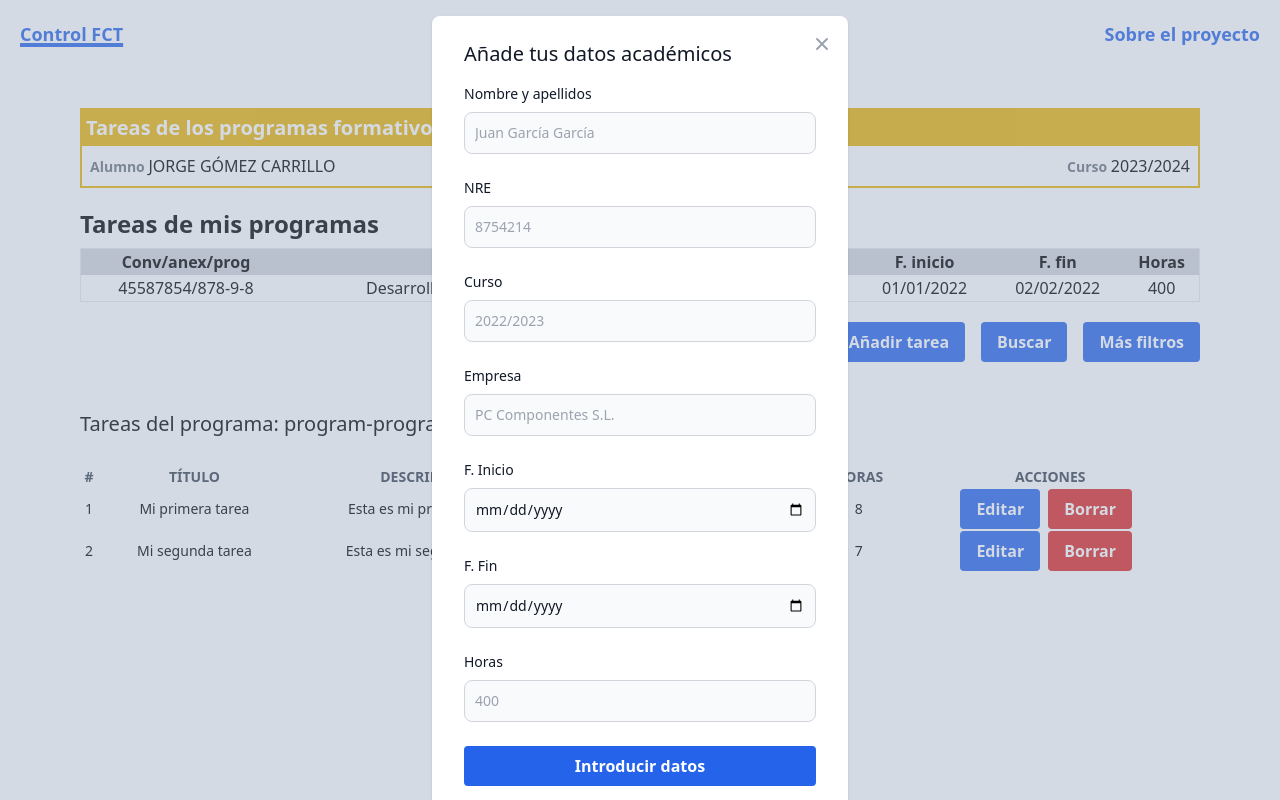
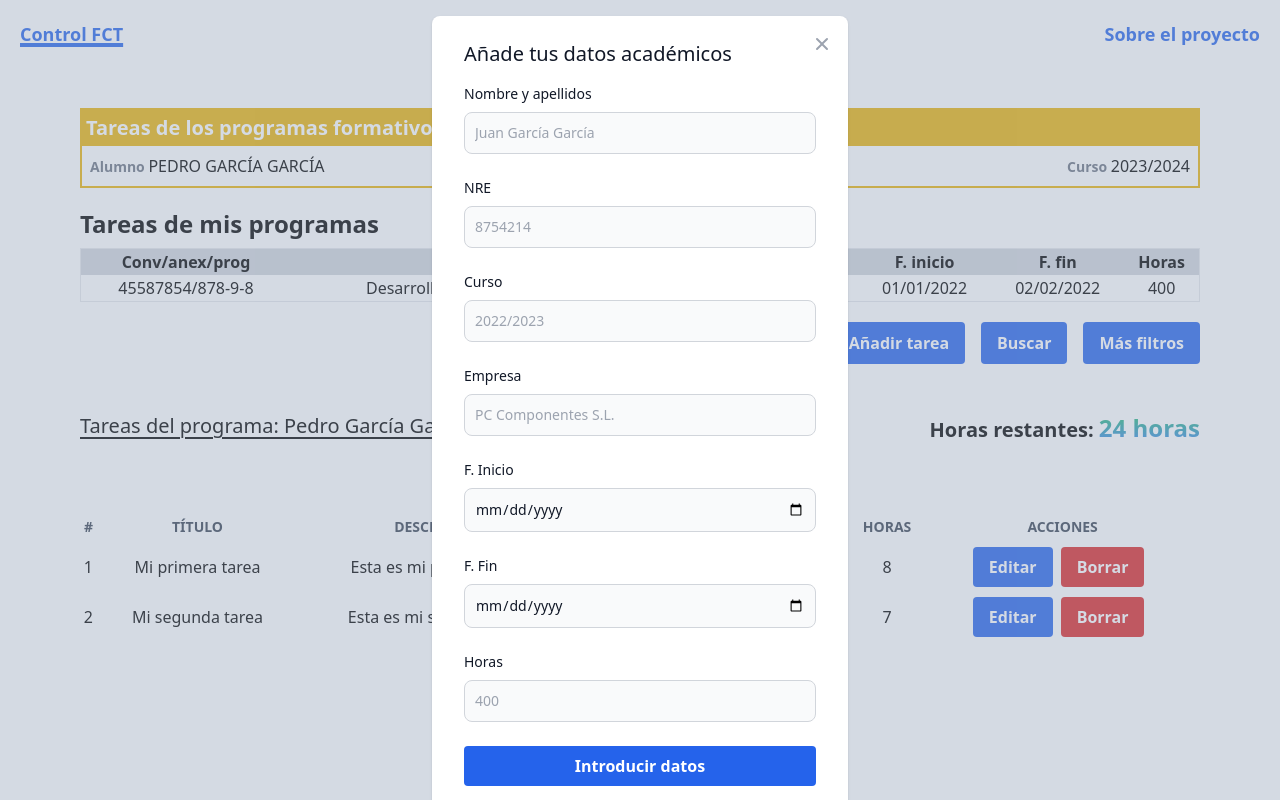
Before and after one commit to jgcarrillo/fct-control-vuejs, a Vue app: page / in a window 1280 px wide. Both pictures are taken after a click on the button "Añadir datos". Built offline with nearby package versions, Linux system fonts and the light colour scheme.

Commit message:
feat: add Vue Tooltip and hours count

```diff
--- a/package.json
+++ b/package.json
@@ -7,6 +7,7 @@
     "preview": "vite preview --port 4173"
   },
   "dependencies": {
+    "floating-vue": "^2.0.0-beta.20",
     "uuid": "^9.0.0",
     "vue": "^3.2.40",
     "vue-router": "^4.1.5",
--- a/src/components/tasks/TaskData.vue
+++ b/src/components/tasks/TaskData.vue
@@ -1,9 +1,18 @@
 <template>
   <div class="flex flex-col mb-5 mt-7">
-    <h2 class="text-xl">Tareas del programa: {{ program }}</h2>
+    <div class="flex text-center flex-col md:flex-row justify-between">
+      <h2 class="text-xl underline underline-offset-4">Tareas del programa: {{ program }}</h2>
+      <h2 class="text-xl font-bold mt-1 md:m-0">
+        Horas restantes:
+        <span
+          class="text-center text-2xl md:text-2xl mt-12 font-bold text-transparent bg-gradient-to-t bg-clip-text from-blue-500 to-green-500"
+          >24 horas</span
+        >
+      </h2>
+    </div>
 
-    <table v-if="hasTasks" class="text-center mt-7 overflow-x-auto w-full text-sm">
-      <thead class="text-gray-700 uppercase">
+    <table v-if="hasTasks" class="text-center mt-16 overflow-x-auto w-full border-separate border-spacing-y-2">
+      <thead class="text-gray-700 uppercase text-sm">
         <tr>
           <th>#</th>
           <th>Título</th>
--- a/src/components/tasks/TaskFilters.vue
+++ b/src/components/tasks/TaskFilters.vue
@@ -1,6 +1,12 @@
 <template>
   <div class="flex flex-row justify-end space-x-4 mb-5">
-    <base-button class="base-button" id="data" @click="handleOpen('data', $event)">Añadir datos</base-button>
+    <base-button
+      v-tooltip="'Añade tus datos personales'"
+      class="base-button--outline"
+      id="data"
+      @click="handleOpen('data', $event)"
+      >Añadir datos</base-button
+    >
     <base-button class="base-button" id="task" @click="handleOpen('task', $event)">Añadir tarea</base-button>
     <base-button class="base-button">Buscar</base-button>
     <base-button class="base-button">Más filtros</base-button>
--- a/src/components/tasks/TaskForm.vue
+++ b/src/components/tasks/TaskForm.vue
@@ -32,7 +32,16 @@
     </div>
     <div>
       <label for="hours" class="form-modal-label">Horas</label>
-      <input type="number" name="hours" id="hours" placeholder="8" class="form-modal-input" required v-model="hours.val" />
+      <input
+        type="number"
+        name="hours"
+        id="hours"
+        placeholder="8"
+        class="form-modal-input"
+        required
+        step="0.1"
+        v-model="hours.val"
+      />
     </div>
     <base-button class="base-button w-full">Introducir tarea</base-button>
   </form>
--- a/src/components/ui/BaseModal.vue
+++ b/src/components/ui/BaseModal.vue
@@ -1,7 +1,7 @@
 <template>
   <teleport to="body">
-    <div v-if="show" class="fixed top-0 right-0 left-0 z-50 w-full h-full md:inset-0 bg-slate-400 bg-opacity-40">
-      <transition name="modal">
+    <Transition name="modal">
+      <div v-if="show" class="fixed top-0 right-0 left-0 z-50 w-full h-full md:inset-0 bg-slate-400 bg-opacity-40">
         <div class="relative p-4 max-w-md mx-auto">
           <!-- Modal content -->
           <div class="relative bg-white rounded-lg shadow dark:bg-gray-700">
@@ -24,8 +24,8 @@
             </div>
           </div>
         </div>
-      </transition>
-    </div>
+      </div>
+    </Transition>
   </teleport>
 </template>
 
@@ -50,3 +50,15 @@ export default {
   },
 };
 </script>
+
+<style scoped>
+.modal-enter-active,
+.modal-leave-active {
+  transition: opacity 0.2s ease;
+}
+
+.modal-enter-from,
+.modal-leave-to {
+  opacity: 0;
+}
+</style>
--- a/src/index.css
+++ b/src/index.css
@@ -18,6 +18,10 @@
   @apply text-sm md:text-base bg-blue-600 hover:bg-blue-500 text-white font-bold py-2 px-4 rounded transition duration-300;
 }
 
+.base-button--outline {
+  @apply bg-transparent hover:bg-blue-600 text-blue-700 font-bold hover:text-white py-2 px-4 border border-blue-500 hover:border-transparent rounded transition duration-300;
+}
+
 .base-button--red {
   @apply text-sm md:text-base bg-red-600 hover:bg-red-500 text-white font-bold py-2 px-4 rounded transition duration-300;
 }
--- a/src/main.js
+++ b/src/main.js
@@ -4,6 +4,9 @@ import router from './router';
 import store from './store/index.js';
 import './index.css';
 import Toast from 'vue-toastification';
+
+import FloatingVue from 'floating-vue';
+import 'floating-vue/dist/style.css';
 import 'vue-toastification/dist/index.css';
 
 import BaseButton from './components/ui/BaseButton.vue';
@@ -16,4 +19,7 @@ app.use(store);
 app.use(router);
 app.use(Toast);
 
+FloatingVue.options.themes.tooltip.placement = 'bottom';
+app.use(FloatingVue);
+
 app.mount('#app');
--- a/src/store/getters.js
+++ b/src/store/getters.js
@@ -14,4 +14,7 @@ export default {
   getUserEducation(state) {
     return state.education;
   },
+  getProgramName(state) {
+    return `${state.userData.name} - ${state.userData.company}`;
+  },
 };
--- a/src/store/index.js
+++ b/src/store/index.js
@@ -27,7 +27,7 @@ const store = createStore({
         },
       ],
       userData: {
-        name: 'Jorge Gómez Carrillo',
+        name: 'Pedro García García',
         nre: '5452145',
         year: '2023/2024',
         company: 'Mi empresa',
--- a/src/views/TasksView.vue
+++ b/src/views/TasksView.vue
@@ -1,16 +1,9 @@
 <template>
   <div class="flex flex-col m-5 md:my-10 md:mx-20">
     <the-data></the-data>
-    <the-user
-      number="45587854/878-9-8"
-      education="Desarrollo de Aplicaciones Web - LOE"
-      company="Your Company"
-      startDate="20-03-2022"
-      endDate="20-06-2022"
-      hours="400"
-    ></the-user>
+    <the-user></the-user>
     <task-filters></task-filters>
-    <task-data program="program-program"></task-data>
+    <task-data :program="getProgramName"></task-data>
   </div>
 </template>
 
@@ -27,5 +20,11 @@ export default {
     TheData,
     TheUser,
   },
+  computed: {
+    getProgramName() {
+      const programName = this.$store.getters['getProgramName'];
+      return programName;
+    },
+  },
 };
 </script>
```
Also changed, not shown: 1 other file (tests, documents, lock files or other folders).
